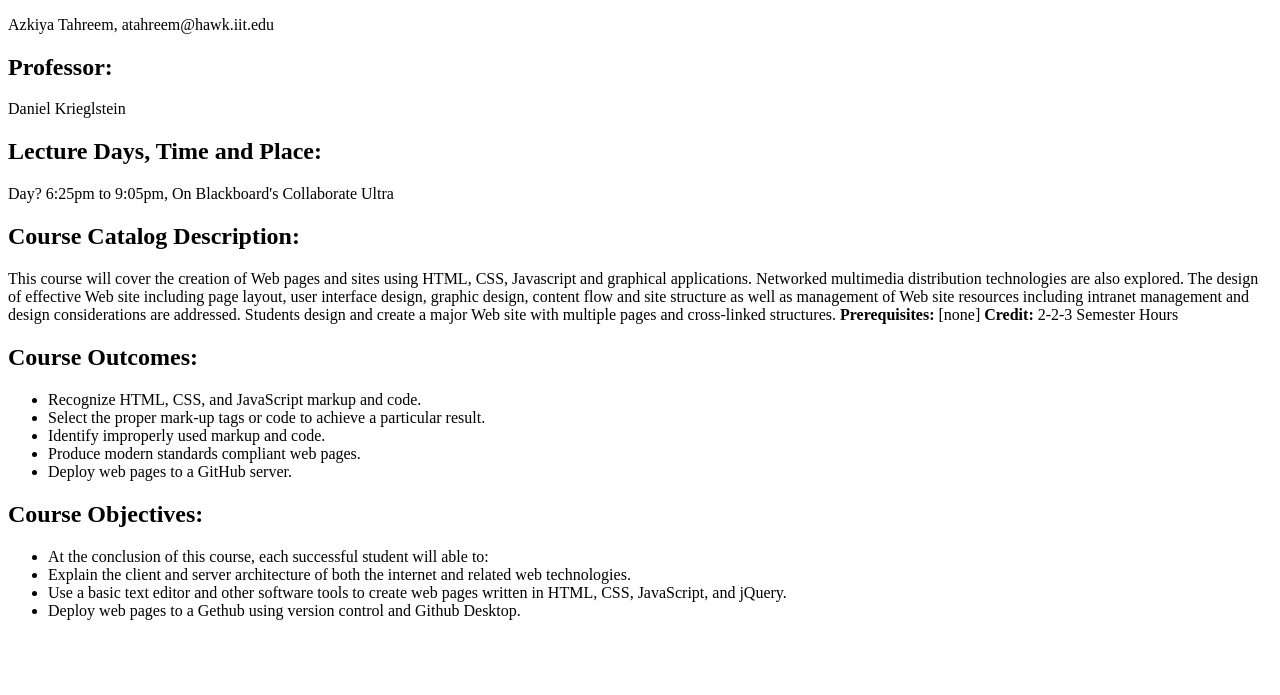
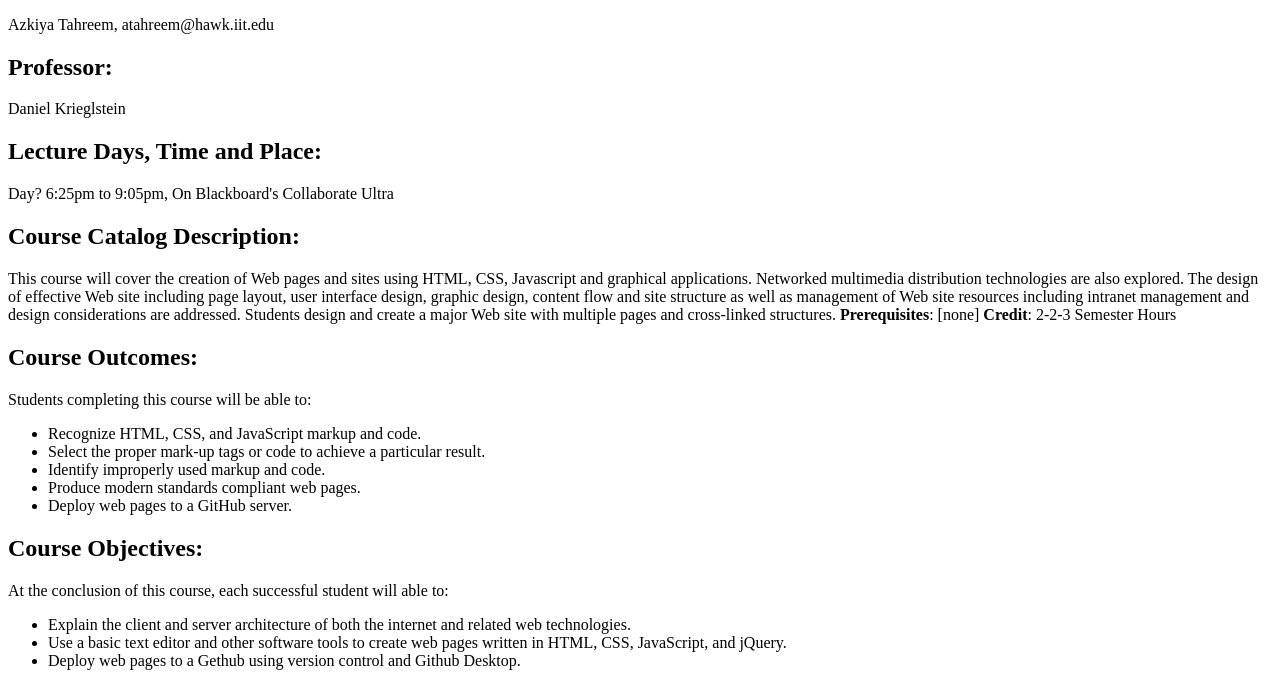
Before and after one commit to azki4/lab2, a plain HTML site: page index.html in a window 1280 px wide. Shown: the part 105-800 px from the top of the page. Drawn offline with Linux system fonts and the light colour scheme.

Commit message:
comparison errors fixed

```diff
--- a/index.html
+++ b/index.html
@@ -1,7 +1,7 @@
 <!DOCTYPE html>
 <html lang="en">
 <head>
-    <meta charset="UTF-8">
+  <meta charset="utf-8">
   <title>ITMD-361 Internet Technologies and Web Design</title>
 </head>
 <body>
@@ -13,8 +13,9 @@
   <h2>Lecture Days, Time and Place:</h2>
   <p>Day? 6:25pm to 9:05pm, On Blackboard's Collaborate Ultra</p>
   <h2>Course Catalog Description:</h2>
-    <p>This course will cover the creation of Web pages and sites using HTML, CSS, Javascript and graphical applications. Networked multimedia distribution technologies are also explored. The design of effective Web site including page layout, user interface design, graphic design, content flow and site structure as well as management of Web site resources including intranet management and design considerations are addressed. Students design and create a major Web site with multiple pages and cross-linked structures. <strong>Prerequisites:</strong> [none] <strong>Credit:</strong> 2-2-3 Semester Hours</p>
+  <p>This course will cover the creation of Web pages and sites using HTML, CSS, Javascript and graphical applications. Networked multimedia distribution technologies are also explored. The design of effective Web site including page layout, user interface design, graphic design, content flow and site structure as well as management of Web site resources including intranet management and design considerations are addressed. Students design and create a major Web site with multiple pages and cross-linked structures. <strong>Prerequisites</strong>: [none] <strong>Credit</strong>: 2-2-3 Semester Hours</p>
   <h2>Course Outcomes:</h2>
+  <p>Students completing this course will be able to:</p>
   <ul>
     <li>Recognize HTML, CSS, and JavaScript markup and code.</li>
     <li>Select the proper mark-up tags or code to achieve a particular result.</li>
@@ -23,8 +24,8 @@
     <li>Deploy web pages to a GitHub server.</li>
   </ul>
   <h2>Course Objectives:</h2>
+  <p>At the conclusion of this course, each successful student will able to:</p>
   <ul>
-        <li>At the conclusion of this course, each successful student will able to:</li>
     <li>Explain the client and server architecture of both the internet and related web technologies.</li>
     <li>Use a basic text editor and other software tools to create web pages written in HTML, CSS, JavaScript, and jQuery.</li>
     <li>Deploy web pages to a Gethub using version control and Github Desktop.</li>
```
Lines whose indentation alone changed are shown as unchanged.
